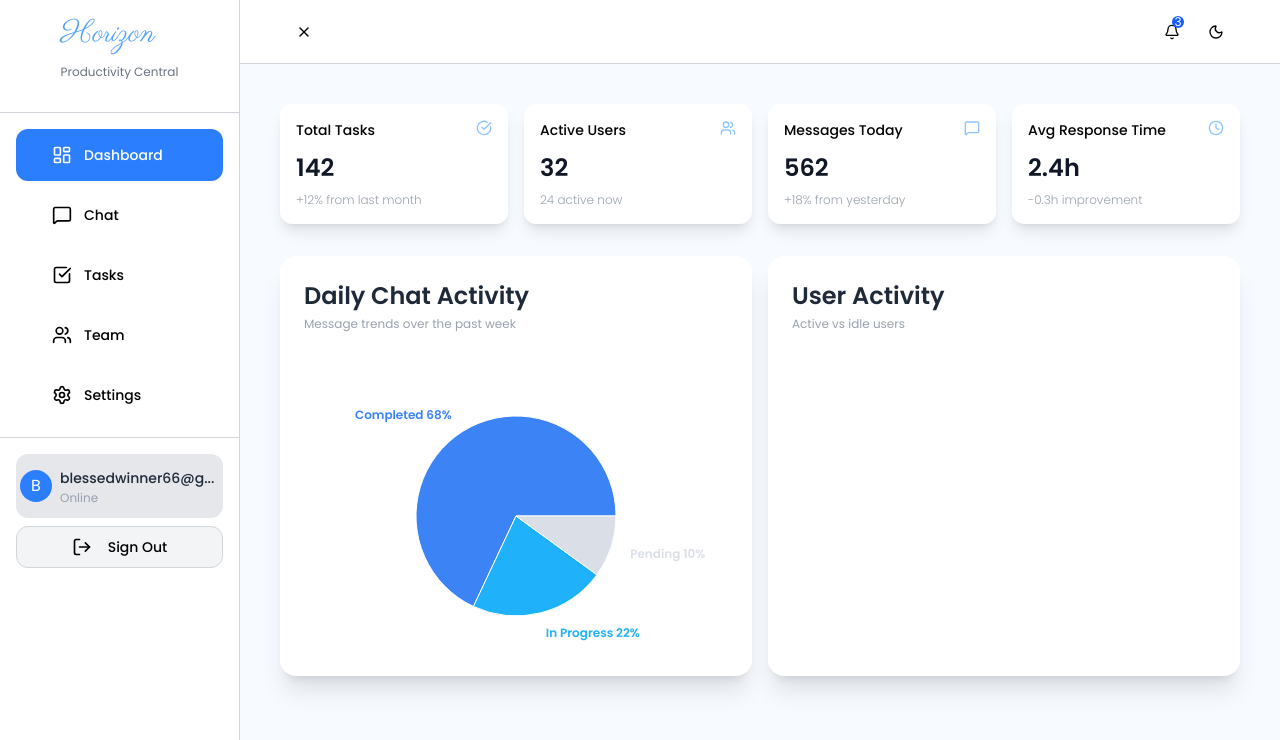
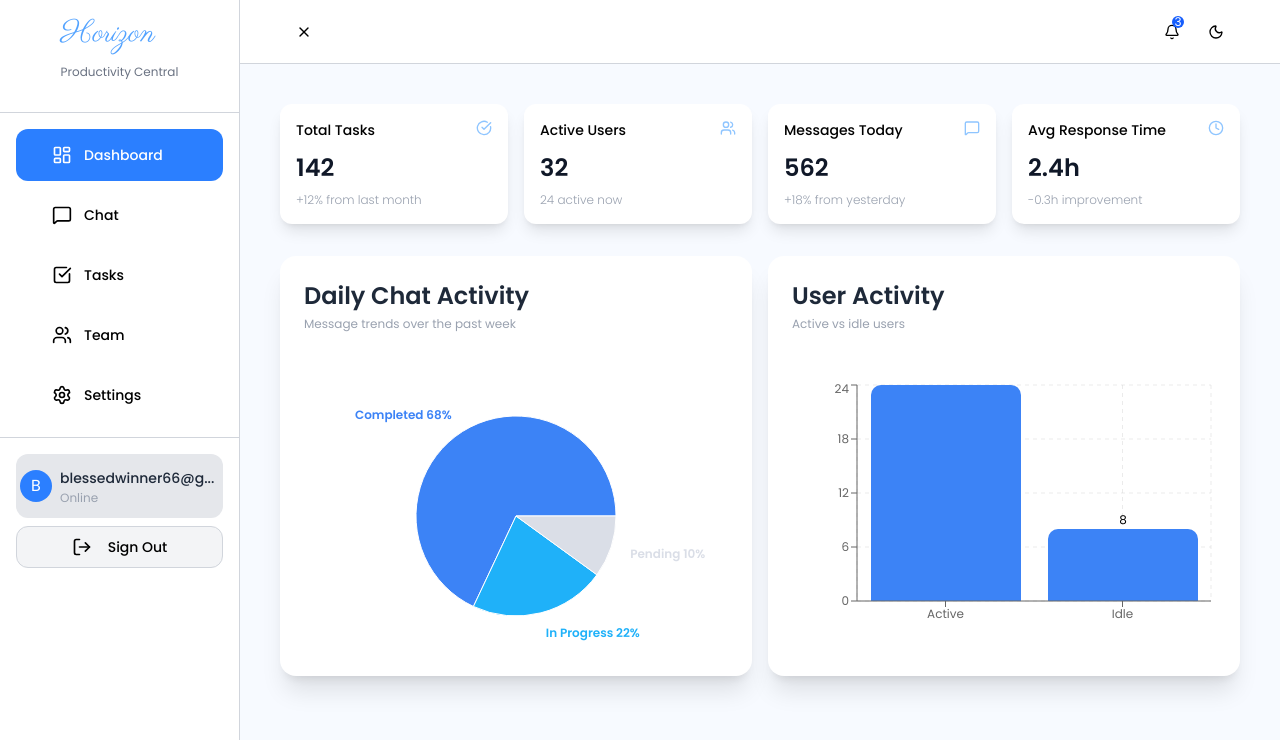
Before and after one commit to blessed-winner/Horizon, a React app in the folder frontend/: page /admin in a window 1280 px wide. Shown: the top 740 px of the page. Built offline with nearby package versions, Linux system fonts and the light colour scheme; the HTML template or start-up script is replaced by a standard one.

Commit message:
Bar Chart added

```diff
--- /dev/null
+++ b/frontend/src/components/BarChartComponent.tsx
@@ -0,0 +1,22 @@
+import { Bar, BarChart, CartesianGrid, LabelList, ResponsiveContainer, Tooltip, XAxis, YAxis } from "recharts"
+import { barData } from "../assets/assets"
+
+const BarChartComponent = () => {
+  return (
+    <div className="w-full h-64">
+      <ResponsiveContainer width="100%" height="100%">
+         <BarChart data={barData} barSize={150}>
+            <CartesianGrid strokeDasharray="4 4" vertical={true} opacity={0.4}/>
+            <XAxis dataKey="name" tick={{ fontSize: 12 }}/>
+            <YAxis tick={{fontSize: 12}}/>
+            <Tooltip cursor={{opacity: 0.1}} contentStyle={{borderRadius:"10px"}}/>
+            <Bar dataKey="value" fill="#3C83F6" radius={[10, 10, 0, 0]}>
+                <LabelList dataKey="value" position="top" style={{fill:"#000", fontSize: 12}}/>
+            </Bar>
+         </BarChart>
+      </ResponsiveContainer>
+    </div>
+  )
+}
+
+export default BarChartComponent
--- a/frontend/src/pages/Dashboard.tsx
+++ b/frontend/src/pages/Dashboard.tsx
@@ -1,6 +1,7 @@
 import { CheckCircle, Clock, MessageSquare, Users, type LucideIcon } from "lucide-react"
 import { dashboardData } from "../assets/assets"
 import PieChartComponent from "../components/PieChartComponent"
+import BarChartComponent from "../components/BarChartComponent"
 
 const Dashboard = () => {
   const iconsMap:Record<string,LucideIcon> = {
@@ -37,11 +38,12 @@ const Dashboard = () => {
                </div>
                  <PieChartComponent/>
              </div>
-             <div className="bg-white rounded-2xl p-6 shadow-xl">
+             <div className="bg-white rounded-2xl p-6 shadow-xl space-y-12">
                <div className="space-y-1">
                   <h2 className="text-2xl font-semibold text-gray-800">User Activity</h2>
                   <p className="text-xs text-gray-400">Active vs idle users</p>
                </div>
+               <BarChartComponent/>
              </div>
           </div>
       </div>
```
